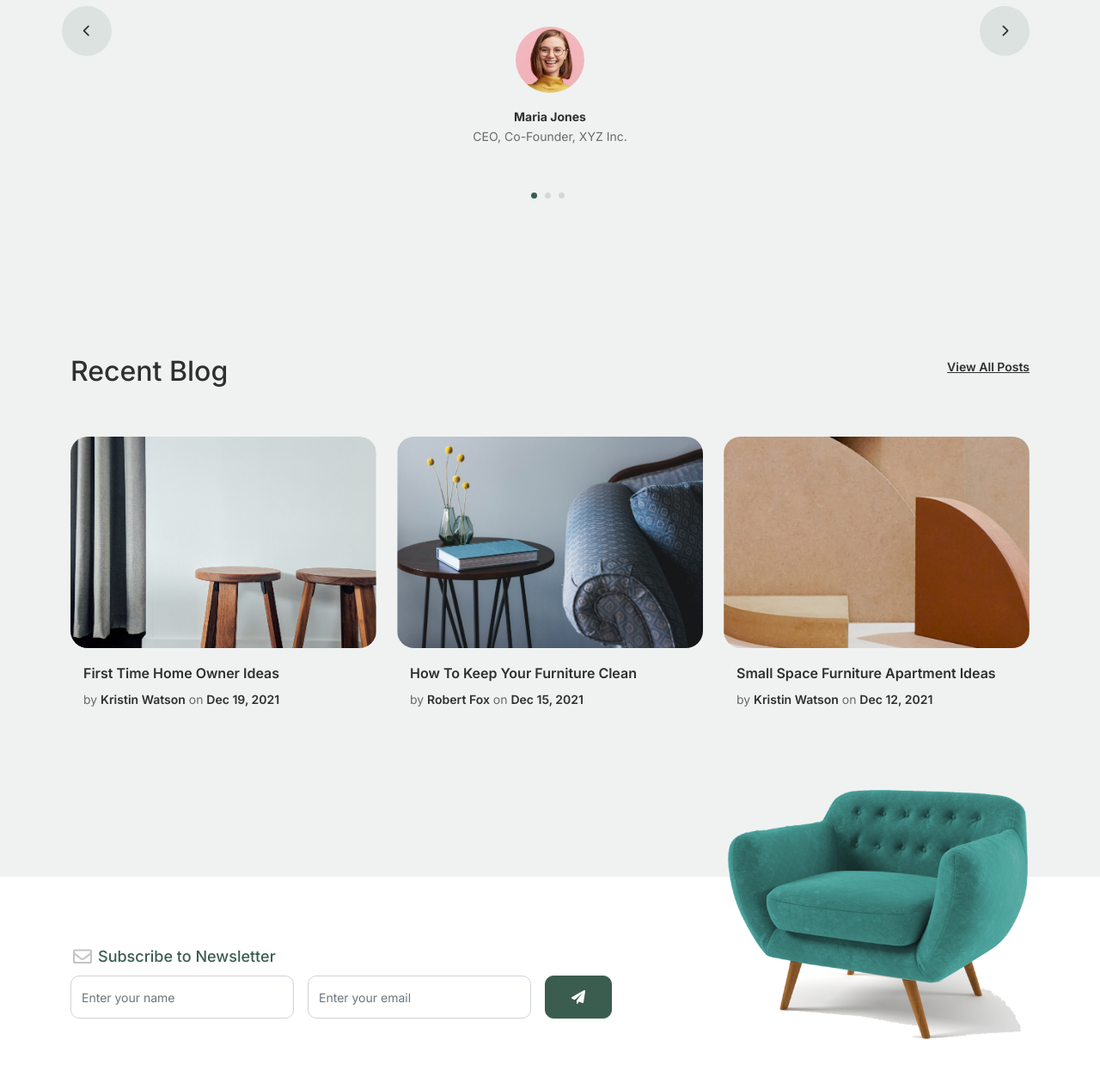
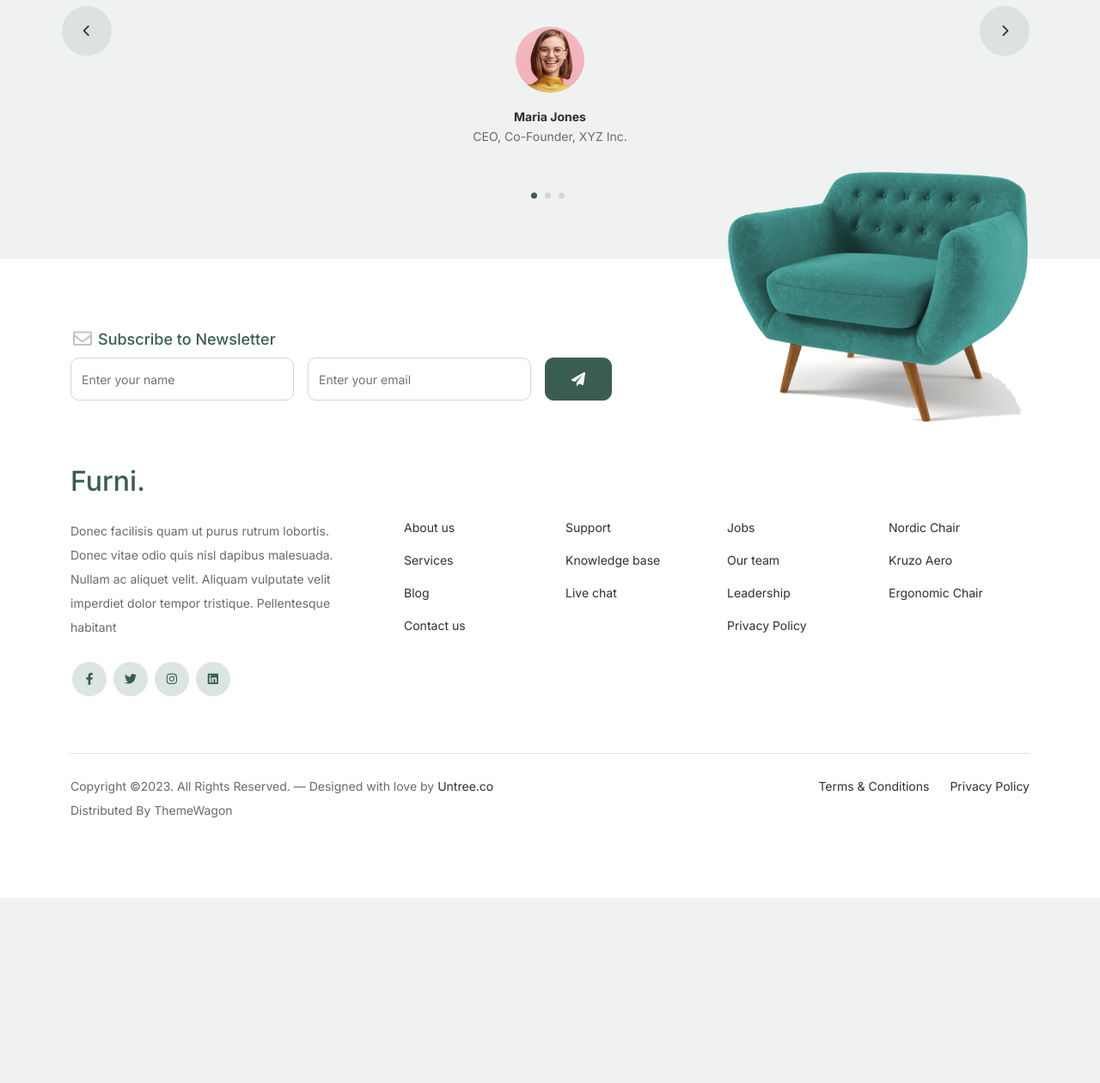
Before and after one commit to DulinaSH2001/onlineAgry, a PHP site: page / in a window 1280 px wide; the page is wider, and only the part inside the window is pictured. Shown: the part 3023-4283 px from the top of that part at 86% size. After the commit the page ends 4068 px from the top of that part, so only its background shows below. Run offline with PHP 8.4, Linux system fonts and the light colour scheme.

Commit message:
remove the recent blog

```diff
--- a/php/index.php
+++ b/php/index.php
@@ -372,7 +372,7 @@
 		<!-- End Testimonial Slider -->
 
 		<!-- Start Blog Section -->
-		<div class="blog-section">
+		<!-- <div class="blog-section">
 			<div class="container">
 				<div class="row mb-5">
 					<div class="col-md-6">
@@ -423,7 +423,7 @@
 
 				</div>
 			</div>
-		</div>
+		</div> -->
 		<!-- End Blog Section -->
 
 		<!-- Start Footer Section -->
```
